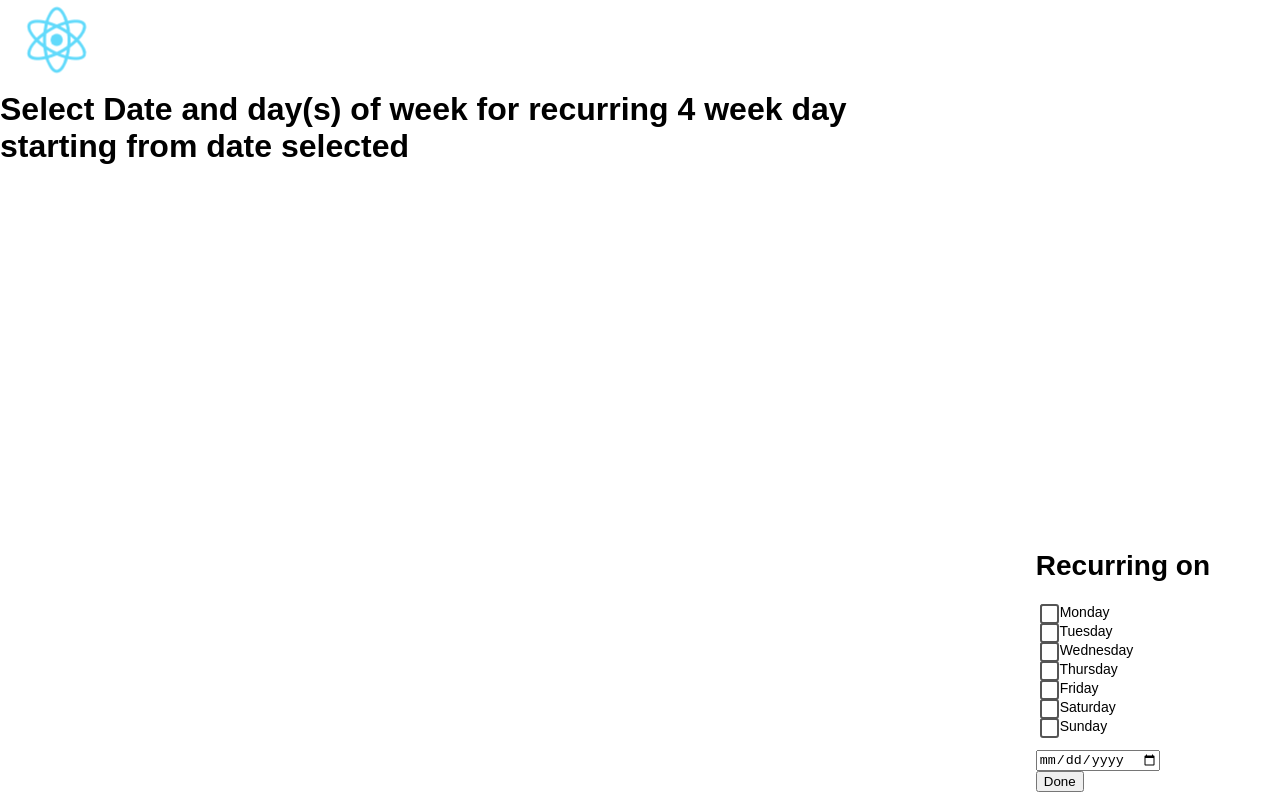
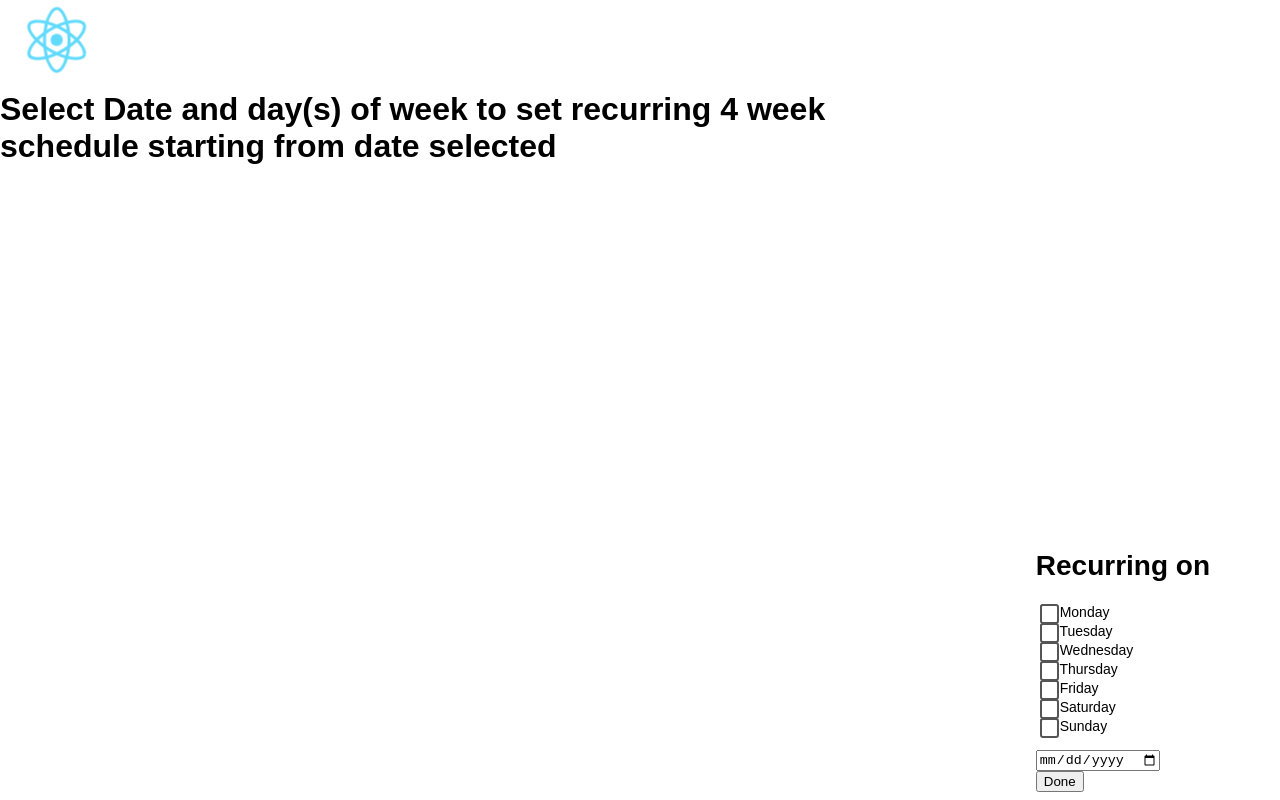
Before and after one commit to sehersarin/MSCI342-Term-Project, a React (Create React App) app in the folder react-ui/: page /dashboard/InputWorkerAvailabilitypage in a window 1280 px wide. Built offline with nearby package versions, Linux system fonts and the light colour scheme.

Commit message:
adjusted wording

```diff
--- a/react-ui/src/components/Layouts/InputWorkerTimes/CheckboxApplication.js
+++ b/react-ui/src/components/Layouts/InputWorkerTimes/CheckboxApplication.js
@@ -75,7 +75,7 @@ class Check extends React.Component { // this is a class component for the check
 
     return (
       <div>
-        <h1 className = "Info">Select Date and day(s) of week for recurring 4 week day starting from date selected</h1>
+        <h1 className = "Info">Select Date and day(s) of week to set recurring 4 week schedule starting from date selected</h1>
         <form className={"Container"} onSubmit={this.handleSubmit}>
           <h1>Recurring on</h1>
           {
```
